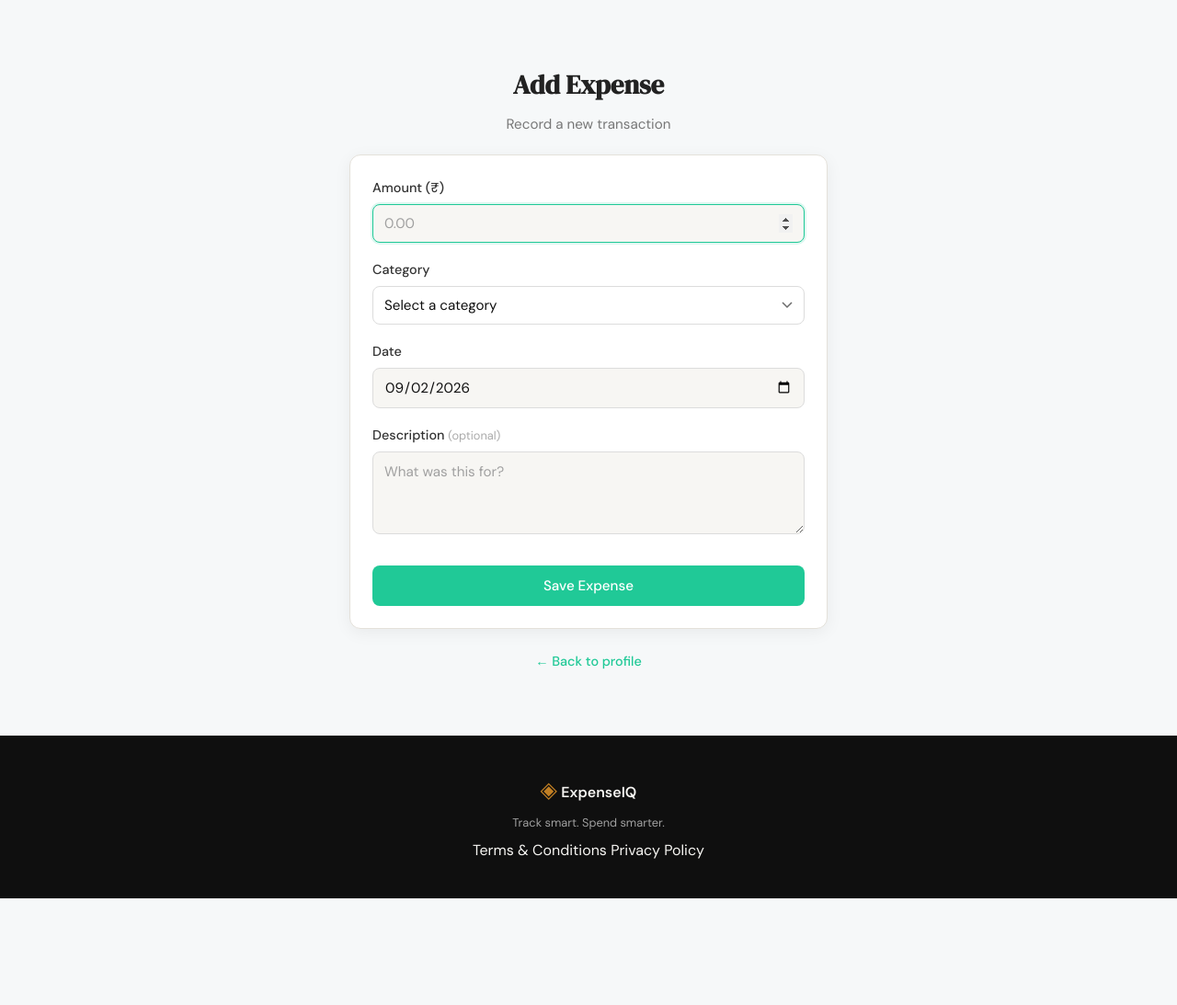
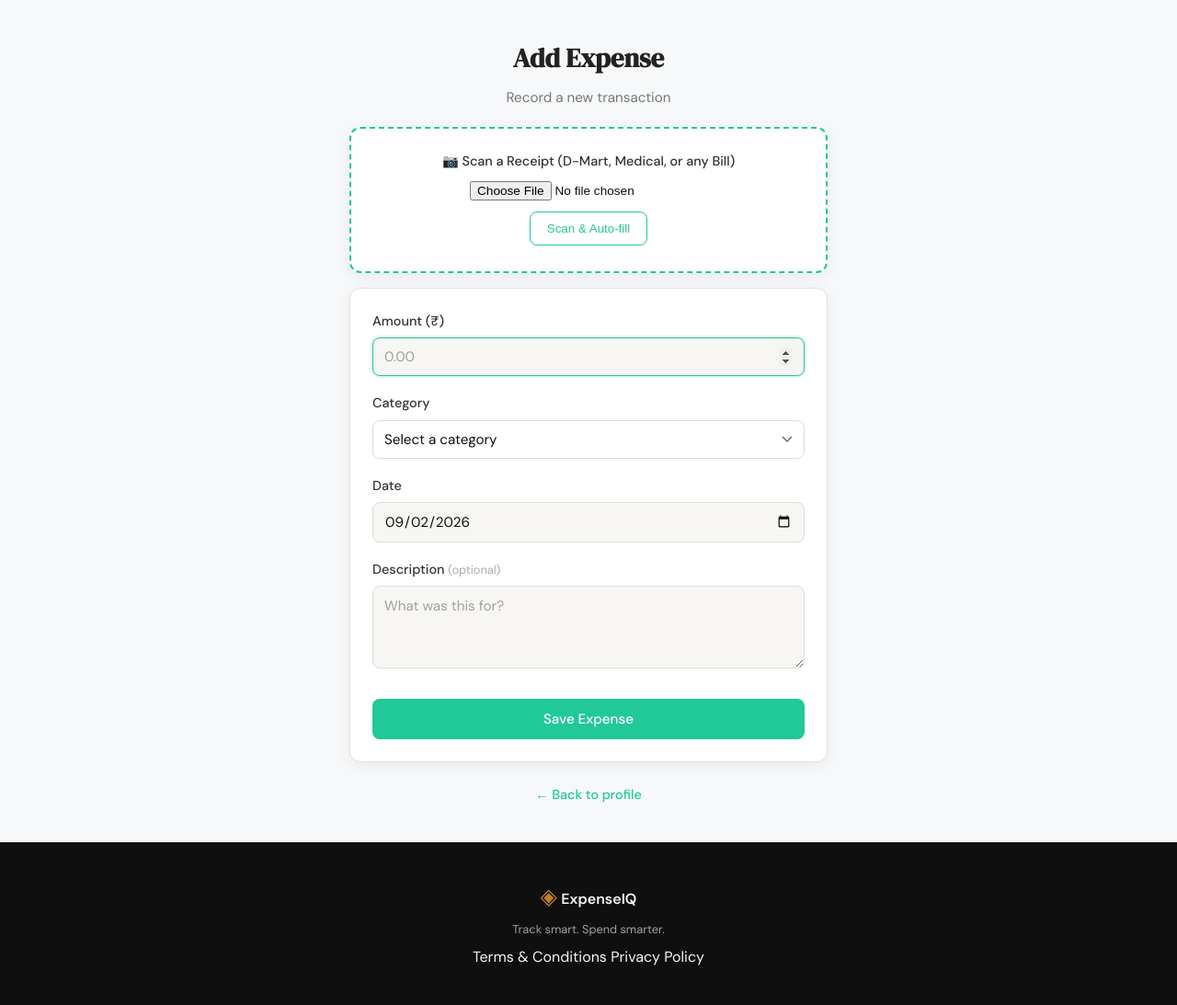
Before and after one commit to pranjali-Bansode/ExpenseIQ, a Flask app: page /expenses/add in a window 1280 px wide. Shown: the part 61-1154 px from the top of the page at 92% size. Before the commit the page ends 1038 px from the top, so only its background shows below. Run offline with Flask 3, Linux system fonts and the light colour scheme; a user stored in the database is signed in.

Commit message:
Added Receipt upload & OCR Feature

```diff
--- a/requirements.txt
+++ b/requirements.txt
@@ -3,3 +3,5 @@ werkzeug==3.1.6
 pytest==8.3.5
 pytest-flask==1.3.0
 reportlab==4.4.10
+pytesseract==0.3.13
+Pillow>=11.3.0
--- a/routes/expenses.py
+++ b/routes/expenses.py
@@ -1,4 +1,4 @@
-from flask import Blueprint, render_template, request, redirect, url_for, flash, session, abort
+from flask import Blueprint, render_template, request, redirect, url_for, flash, session, abort, jsonify
 from datetime import date, datetime
 
 from database.queries import (
@@ -10,6 +10,7 @@ from database.queries import (
     get_total_expense_for_category,
     get_category_average
 )
+from services.ocr_service import parse_receipt, allowed_file
 
 
 from database.queries import (
@@ -131,7 +132,40 @@ def add_expense():
         today=today,
         form={}
     )
+@expense_bp.route("/expenses/scan-receipt", methods=["POST"])
+def scan_receipt():
+    """
+    Receipt upload & OCR.
+    Accepts an uploaded receipt image (D-Mart bill, medical/pharmacy bill,
+    restaurant bill, etc.), runs OCR on it, and returns the extracted
+    amount / date / category / description as JSON so the Add Expense
+    form (add_expense.html) can auto-fill itself via receipt_scan.js.
+    """
+    if not session.get("user_id"):
+        return jsonify({"error": "unauthorized"}), 401
 
+    file = request.files.get("receipt")
+    if not file or file.filename == "":
+        return jsonify({"error": "No file uploaded."}), 400
+
+    if not allowed_file(file.filename):
+        return jsonify({"error": "Unsupported file type. Use JPG, PNG or WEBP."}), 400
+
+    try:
+        result = parse_receipt(file)
+    except Exception as e:
+        return jsonify({"error": f"Could not read this receipt ({str(e)})."}), 500
+
+    if result["category"] not in CATEGORIES:
+        result["category"] = "Other"
+
+    if result["amount"] is None:
+        return jsonify({
+            "error": "Couldn't detect an amount on this receipt — please check the fields.",
+            **result
+        }), 200
+
+    return jsonify(result), 200
 
 @expense_bp.route("/expenses/<int:id>/edit", methods=["GET", "POST"])
 def edit_expense(id):
--- /dev/null
+++ b/services/ocr_service.py
@@ -0,0 +1,168 @@
+"""
+OCR Service - Receipt scanning for ExpenseIQ.
+
+Extracts amount, date, merchant and a suggested category from a photo/scan
+of a receipt (D-Mart bill, medical/pharmacy bill, restaurant bill, etc.)
+using Tesseract OCR.
+
+SETUP REQUIRED (see requirements.txt):
+    pip install pytesseract Pillow
+
+You also need the Tesseract OCR ENGINE installed on your machine
+(pytesseract is just a Python wrapper around it):
+    Windows: https://github.com/UB-Mannheim/tesseract/wiki
+    Mac:     brew install tesseract
+    Linux:   sudo apt-get install tesseract-ocr
+"""
+
+import re
+from datetime import datetime
+from io import BytesIO
+
+from PIL import Image
+import pytesseract
+
+# On Windows, if tesseract isn't on PATH, uncomment and set the install path:
+pytesseract.pytesseract.tesseract_cmd = r"C:\Program Files\Tesseract-OCR\tesseract.exe"
+
+ALLOWED_EXTENSIONS = {"png", "jpg", "jpeg", "webp", "bmp"}
+
+# Phrases that usually sit right next to the final payable amount
+TOTAL_KEYWORDS = [
+    "grand total", "net amount", "total amount", "amount payable",
+    "net payable", "bill amount", "total payable", "total",
+]
+
+# Keyword -> category guess (covers DMart / grocery + medical/pharmacy bills,
+# plus a few other common receipt types)
+CATEGORY_KEYWORDS = {
+    "Health": [
+        "pharmacy", "medical", "chemist", "hospital", "clinic", "medicine",
+        "tablet", "capsule", "diagnostic", "lab test", "apollo", "medplus",
+        "wellness", "healthcare",
+    ],
+    "Food": [
+        "dmart", "d-mart", "d mart", "supermarket", "grocery", "kirana",
+        "big bazaar", "reliance fresh", "more supermarket", "restaurant",
+        "cafe", "food", "swiggy", "zomato", "hypermarket",
+    ],
+    "Shopping": [
+        "mall", "fashion", "store", "retail", "electronics", "myntra",
+        "amazon", "flipkart", "lifestyle", "pantaloons",
+    ],
+    "Transport": [
+        "petrol", "diesel", "fuel", "uber", "ola", "cab", "taxi", "metro",
+    ],
+    "Bills": [
+        "electricity", "recharge", "broadband", "dth", "water bill",
+    ],
+}
+
+
+def allowed_file(filename):
+    """Check the uploaded file has an image extension we can OCR."""
+    return "." in filename and filename.rsplit(".", 1)[1].lower() in ALLOWED_EXTENSIONS
+
+
+def extract_text_from_image(file_storage):
+    """Run OCR on an uploaded image (werkzeug FileStorage) and return raw text."""
+    image_bytes = file_storage.read()
+    image = Image.open(BytesIO(image_bytes))
+
+    # Simple preprocessing - grayscale improves accuracy on phone-camera receipts
+    image = image.convert("L")
+
+    return pytesseract.image_to_string(image)
+
+
+def _parse_amount(text):
+    """Find the most likely total/payable amount on the receipt."""
+    money_pattern = r"(?:rs\.?|inr|₹)?\s*([0-9]{1,3}(?:[,.][0-9]{2,3})*(?:\.[0-9]{1,2})?)"
+
+    # 1. Prefer a line that mentions "total" / "amount payable" etc.
+    for line in (l.strip() for l in text.splitlines() if l.strip()):
+        lower = line.lower()
+        if any(keyword in lower for keyword in TOTAL_KEYWORDS):
+            matches = re.findall(money_pattern, lower)
+            if matches:
+                try:
+                    value = float(matches[-1].replace(",", ""))
+                    if value > 0:
+                        return round(value, 2)
+                except ValueError:
+                    continue
+
+    # 2. Fallback - largest currency-looking number anywhere on the receipt
+    amounts = []
+    for m in re.findall(money_pattern, text.lower()):
+        try:
+            amounts.append(float(m.replace(",", "")))
+        except ValueError:
+            continue
+
+    return round(max(amounts), 2) if amounts else None
+
+
+def _parse_date(text):
+    """Find a date on the receipt and normalize it to YYYY-MM-DD."""
+    date_patterns = [
+        r"(\d{1,2}[/-]\d{1,2}[/-]\d{2,4})",  # 12/04/2026, 12-04-26
+        r"(\d{4}[/-]\d{1,2}[/-]\d{1,2})",    # 2026-04-12
+    ]
+    date_formats = [
+        "%d/%m/%Y", "%d-%m-%Y", "%d/%m/%y", "%d-%m-%y",
+        "%Y-%m-%d", "%Y/%m/%d",
+    ]
+
+    for pattern in date_patterns:
+        match = re.search(pattern, text)
+        if match:
+            raw = match.group(1)
+            for fmt in date_formats:
+                try:
+                    return datetime.strptime(raw, fmt).strftime("%Y-%m-%d")
+                except ValueError:
+                    continue
+
+    return None
+
+
+def _guess_category(text):
+    lower = text.lower()
+    for category, keywords in CATEGORY_KEYWORDS.items():
+        if any(keyword in lower for keyword in keywords):
+            return category
+    return "Other"
+
+
+def _guess_merchant(text):
+    """The first non-empty OCR line is almost always the store/hospital name."""
+    lines = [l.strip() for l in text.splitlines() if l.strip()]
+    return lines[0][:100] if lines else ""
+
+
+def parse_receipt(file_storage):
+    """
+    Main entry point. Takes an uploaded receipt image (Flask FileStorage)
+    and returns a dict ready to auto-fill the Add Expense form:
+
+        {
+            "amount": 450.0 | None,
+            "date": "2026-04-01" | None,
+            "category": "Food",
+            "merchant": "D MART",
+            "description": "D MART",
+            "raw_text": "...",
+        }
+    """
+    raw_text = extract_text_from_image(file_storage)
+    merchant = _guess_merchant(raw_text)
+
+    return {
+        "amount": _parse_amount(raw_text),
+        "date": _parse_date(raw_text),
+        "category": _guess_category(raw_text),
+        "merchant": merchant,
+        "description": merchant if merchant else "Scanned receipt",
+        "raw_text": raw_text.strip(),
+    }
--- a/static/css/add_expense.css
+++ b/static/css/add_expense.css
@@ -19,6 +19,48 @@
     font-size: 0.8125rem;
     color: var(--ink-faint);
     font-weight: 400;
+}
+
+/* ===== RECEIPT UPLOAD & OCR ===== */
+.receipt-upload-card {
+    margin-bottom: 16px;
+    text-align: center;
+    border: 2px dashed #20c997;
+}
+
+.receipt-upload-label {
+    display: block;
+    font-size: 0.9rem;
+    font-weight: 500;
+    color: #333;
+    margin-bottom: 10px;
+}
+
+.receipt-file-input {
+    display: block;
+    margin: 0 auto 12px;
+    font-size: 0.85rem;
+}
+
+.btn-scan {
+    background: #fff;
+    color: #20c997;
+    border: 1px solid #20c997;
+    padding: 10px 18px;
+    border-radius: 8px;
+    font-weight: 500;
+    cursor: pointer;
+    transition: 0.2s;
+}
+
+.btn-scan:hover {
+    background: #20c997;
+    color: #fff;
+}
+
+.btn-scan:disabled {
+    opacity: 0.6;
+    cursor: not-allowed;
 }
 /* ===== SECTION LAYOUT ===== */
 .auth-section {
--- /dev/null
+++ b/static/js/receipt_scan.js
@@ -0,0 +1,69 @@
+document.addEventListener("DOMContentLoaded", function () {
+    const scanBtn = document.getElementById("scanReceiptBtn");
+    const fileInput = document.getElementById("receiptFile");
+    const statusEl = document.getElementById("scanStatus");
+
+    if (!scanBtn) return;
+
+    scanBtn.addEventListener("click", async function () {
+        const file = fileInput.files[0];
+        if (!file) {
+            statusEl.textContent = "Please choose a receipt image first.";
+            statusEl.style.color = "#e63946";
+            return;
+        }
+
+        const formData = new FormData();
+        formData.append("receipt", file);
+
+        scanBtn.disabled = true;
+        scanBtn.textContent = "Scanning...";
+        statusEl.textContent = "Reading your receipt...";
+        statusEl.style.color = "#777";
+
+        try {
+            const response = await fetch("/expenses/scan-receipt", {
+                method: "POST",
+                body: formData
+            });
+            const data = await response.json();
+
+            if (!response.ok) {
+                statusEl.textContent = data.error || "Could not read receipt.";
+                statusEl.style.color = "#e63946";
+                return;
+            }
+
+            // Fill in whatever fields OCR managed to detect
+            if (data.amount !== null && data.amount !== undefined) {
+                document.getElementById("amount").value = data.amount;
+            }
+            if (data.date) {
+                document.getElementById("date").value = data.date;
+            }
+            if (data.category) {
+                const categorySelect = document.getElementById("category");
+                const hasOption = [...categorySelect.options].some(o => o.value === data.category);
+                if (hasOption) categorySelect.value = data.category;
+            }
+            if (data.description) {
+                document.getElementById("description").value = data.description;
+            }
+
+            if (data.error) {
+                // Partial read (e.g. amount not found) - fields are filled where possible
+                statusEl.textContent = data.error;
+                statusEl.style.color = "#e6a03e";
+            } else {
+                statusEl.textContent = "✅ Fields auto-filled — please review before saving.";
+                statusEl.style.color = "#20c997";
+            }
+        } catch (err) {
+            statusEl.textContent = "Something went wrong while scanning. Please try again.";
+            statusEl.style.color = "#e63946";
+        } finally {
+            scanBtn.disabled = false;
+            scanBtn.textContent = "Scan & Auto-fill";
+        }
+    });
+});
--- a/templates/add_expense.html
+++ b/templates/add_expense.html
@@ -15,9 +15,19 @@
             <p class="auth-subtitle">Record a new transaction</p>
         </div>
 
+                <!-- ===== RECEIPT UPLOAD & OCR ===== -->
+        <div class="auth-card receipt-upload-card">
+            <label for="receiptFile" class="receipt-upload-label">
+                📷 Scan a Receipt (D-Mart, Medical, or any Bill)
+            </label>
+            <input type="file" id="receiptFile" class="receipt-file-input"
+                   accept="image/*" capture="environment">
+            <button type="button" id="scanReceiptBtn" class="btn-scan">Scan & Auto-fill</button>
+            <p id="scanStatus" class="form-help"></p>
+        </div>
+
         <div class="auth-card">
             <form method="POST" action="{{ url_for('expenses.add_expense') }}">
-
                 <div class="form-group">
                     <label for="amount">Amount (₹)</label>
                     <input type="number" id="amount" name="amount"
@@ -63,6 +73,10 @@
             <a href="{{ url_for('profile') }}">← Back to profile</a>
         </p>
 
-    </div>
+       </div>
 </section>
 {% endblock %}
+
+{% block scripts %}
+<script src="{{ url_for('static', filename='js/receipt_scan.js') }}"></script>
+{% endblock %}
```
Also changed, not shown: expenseiq.db, static/fonts/DejaVuSans.ttf (deleted).
